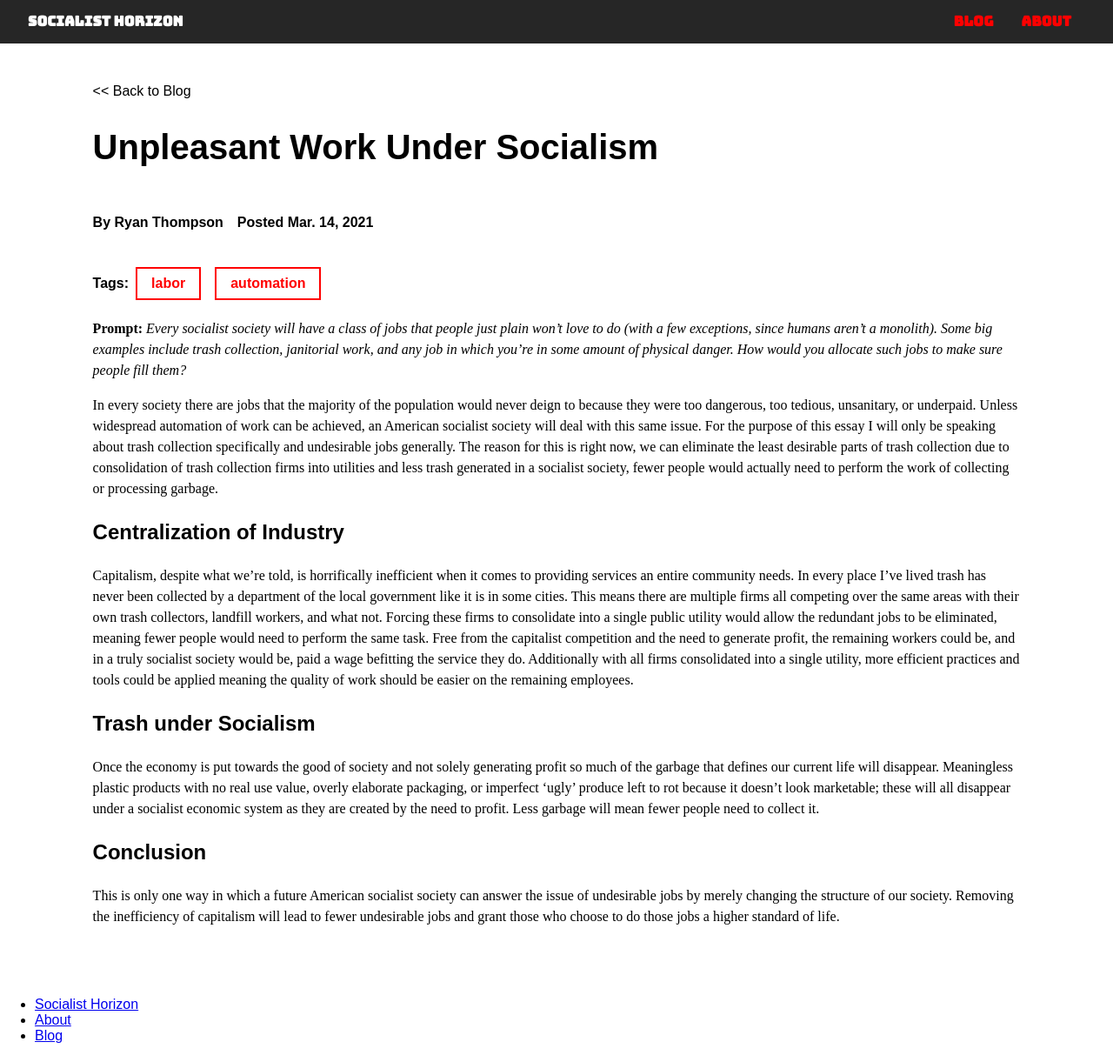
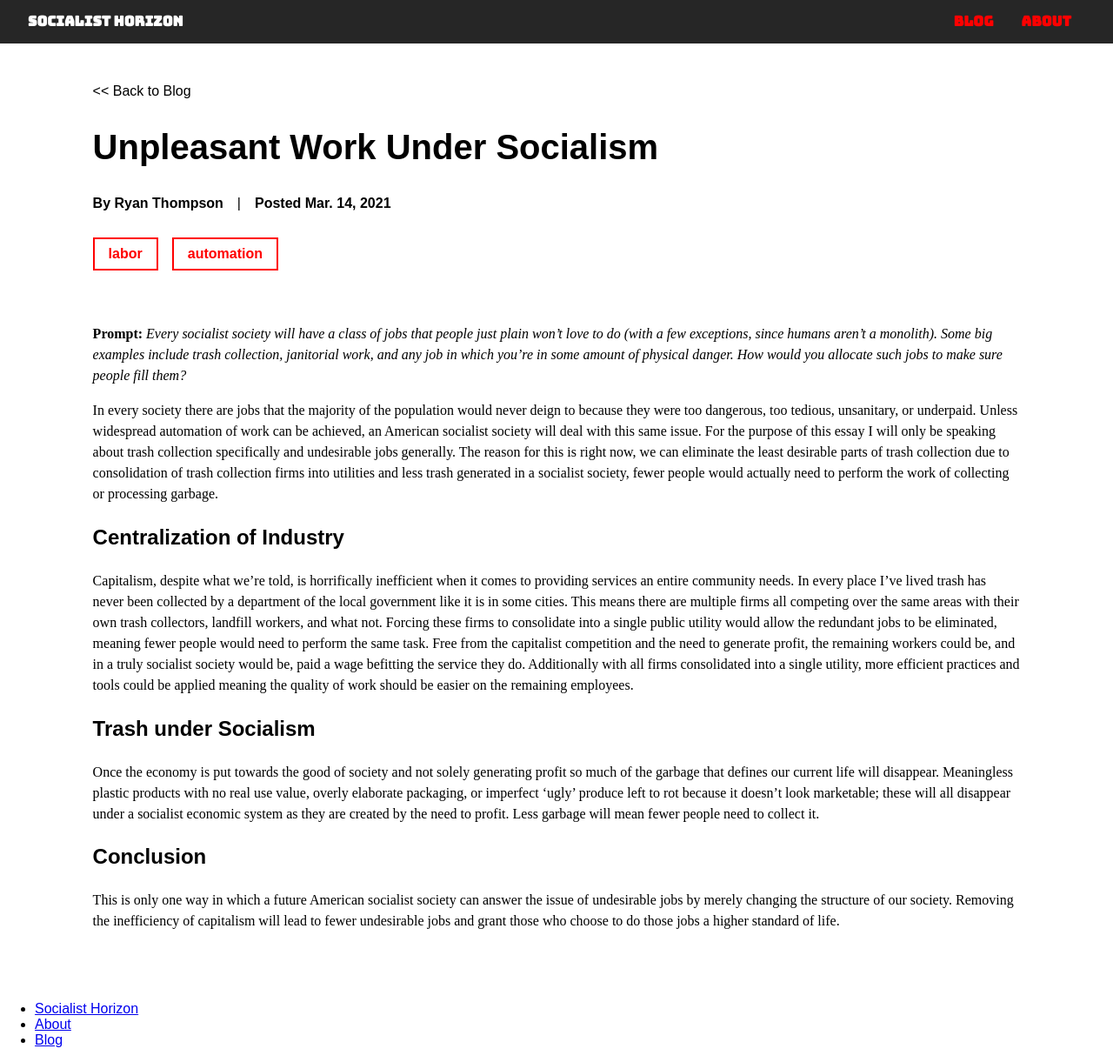
Before and after one commit to socialisthorizon/socialisthorizon.github.io, a Jekyll site: the page built from collections/_posts/2021-03-14-unpleasant-work-ryan.md, in a window 1280 px wide and 1221 px high. Shown: the whole window at 87% size. Built offline with Jekyll 4.4.1, drawn with Linux system fonts in a browser that asks for light colours; some web fonts are replaced.

Commit message:
Add formatting to blog posts

```diff
--- a/_layouts/post.html
+++ b/_layouts/post.html
@@ -7,10 +7,11 @@ layout: default
 	<h1 class="post-meta__title">{{ page.title }}</h1>
 	<section class="post-meta__author-date-wrapper">
 		<h4 class="blog-post__author">By {{ page.author }}</h4>
+		<div class="divider">|</div>
 		<h4 class="post-meta__date">Posted {{ page.date | date: "%b. %-d, %Y"}}</h4>
 	</section>
 	<h4 class="post-meta__tags">
-		<span>Tags:</span>
+		<span></span>
 		<ul class="post-meta__tags-list">
 			{% for tag in page.tags %}
 			<li class="post-meta__tag">{{ tag }}</li>
--- a/assets/css/_sass/_layouts/_post.scss
+++ b/assets/css/_sass/_layouts/_post.scss
@@ -23,19 +23,29 @@
 .post-meta__author-date-wrapper {
 	display: flex;
 	flex-flow: column nowrap;
+	align-items: center;
+	justify-content: flex-start;
+	div.divider {
+		display: none;
+	}
 	@media screen and (min-width: 600px) {
 		flex-flow: row nowrap;
+		div.divider {
+			display: initial;
+			padding: 0 1em;
+		}
 	}
 }
 
 .blog-post__author {
+	margin: 0;
 	@media screen and (min-width: 600px) {
-		padding-right: 1em;
+	//	padding-right: 1em;
 	}
 }
 
 .post-meta__date {
-
+	margin: 0;
 }
 
 .post-meta__tags {
@@ -45,6 +55,7 @@
 
 .post-meta__tags-list {
 	display: flex;
+	flex-flow: row wrap;
 	list-style-type: none;
 	margin: 0;
 	padding: 0;
@@ -52,14 +63,20 @@
 
 .post-meta__tag {
 	margin: 0 .5em;
+	margin-top: .5em;
 	padding: .5em 1em;
 	color: red;
 	border: 2px solid red;
+	white-space: nowrap;
+	&:first-of-type {
+		margin-left: 0;
+	}
 }
 
 .post__content {
 	margin: 0 4.167%;
 	padding-bottom: 3em;
+	padding-top: 1.5em;
 	font-family: $eaves-narrow;
 	line-height: 1.5;
 	@media screen and (min-width: 425px) {
--- a/assets/css/_sass/_pages/_blog.scss
+++ b/assets/css/_sass/_pages/_blog.scss
@@ -1,9 +1,16 @@
 .blog__page-title {
-
+	margin: 0 4.167%;
+	padding-top: 3em;
+	@media screen and (min-width: 425px) {
+		margin: 0 8.33%;
+	}
 }
 
 .blog__post-list {
-
+	margin: 0 4.167%;
+	@media screen and (min-width: 425px) {
+		margin: 0 8.33%;
+	}
 }
 
 .blog-posts__post {
```
Also changed, not shown: pages/blog.html (+6 -4 lines).
